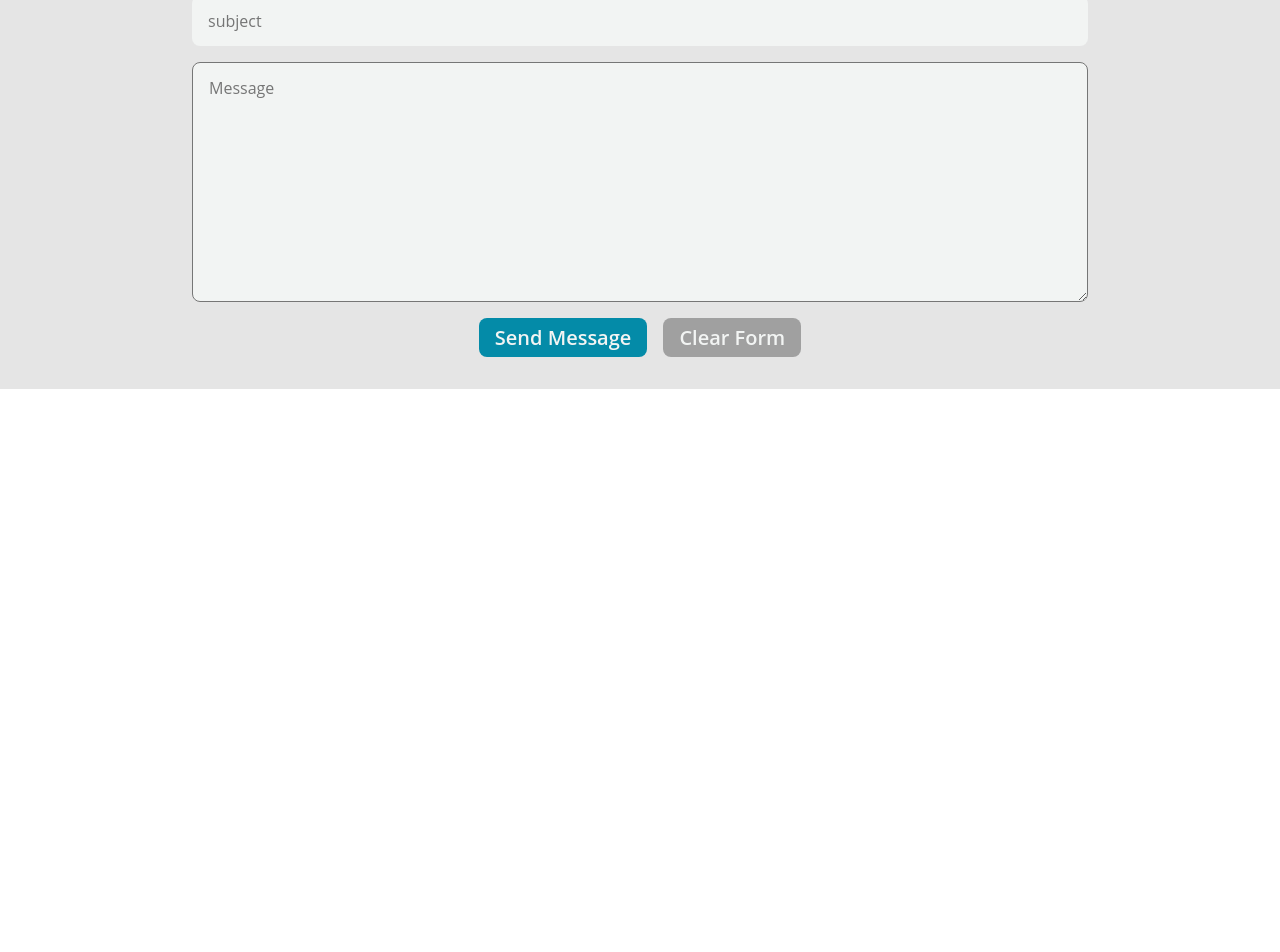
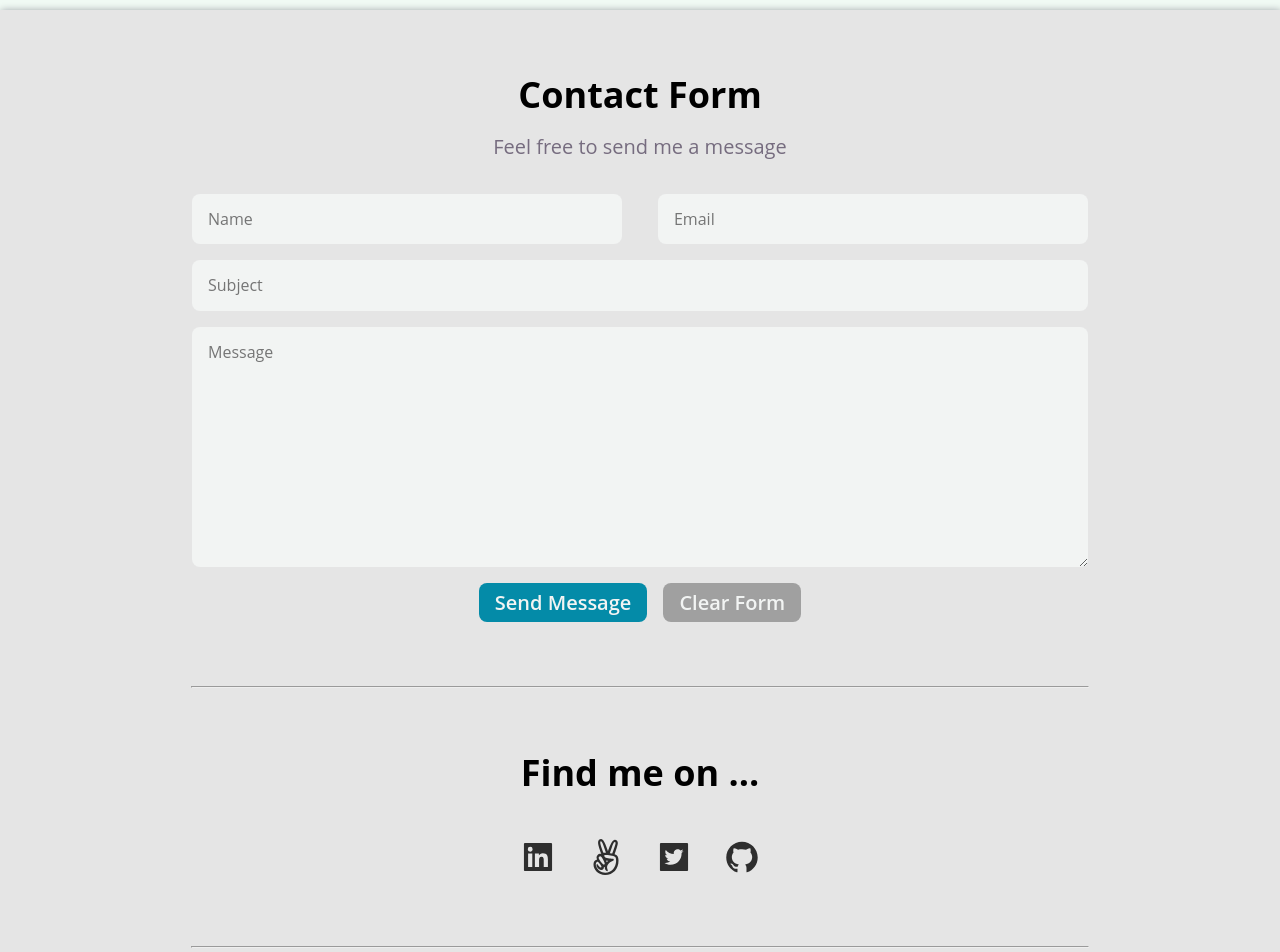
Before and after one commit to saied2035/My-portfolio, a React (Create React App) app: page / in a window 1280 px wide. Shown: the part 3020-3972 px from the top of the page. Before the commit the page ends 3409 px from the top, so only its background shows below. Built offline with nearby package versions, Linux system fonts and the light colour scheme; a web font is replaced by a local one.

Commit message:
finish social media links

```diff
--- a/src/components/contactSection/contactForm/contactForm.js
+++ b/src/components/contactSection/contactForm/contactForm.js
@@ -16,9 +16,9 @@ const ContactForm = () => {
         style={{ marginLeft: 'auto' }}
         required
       />
-      <input className="w-100 br3 pa3" placeholder="subject" type="text" required />
+      <input className="w-100 br3 pa3" placeholder="Subject" type="text" required />
       <textarea className="w-100 br3 pa3" placeholder="Message" required />
-      <div className="flex flex-row-ns flex-column justify-center mb4" style={{ gap: '0.5rem 1rem' }}>
+      <div className="flex flex-row-ns flex-column justify-center" style={{ gap: '0.5rem 1rem' }}>
         <input
           className="submit-btn pointer pa2 pl3 pr3 br3 tc b--none center f4 fw6"
           type="submit"
--- a/src/components/contactSection/contactSection.css
+++ b/src/components/contactSection/contactSection.css
@@ -41,6 +41,17 @@ textarea {
   transform: scale(1.1);
 }
 
+.social-link {
+  transition: 0.5s;
+  color: rgba(0, 0, 0, 0.8);
+}
+
+.social-link:hover {
+  transform: scale(1.1);
+  color: #048ba8;
+}
+
+.social-link:active,
 .reset-btn:active {
   transform: scale(0.9);
 }
--- a/src/components/contactSection/contactSection.js
+++ b/src/components/contactSection/contactSection.js
@@ -1,5 +1,6 @@
 import './contactSection.css';
 import ContactForm from './contactForm/contactForm';
+import SocialMedia from './socialMedia/socialMedia';
 
 const ContactSection = () => (
   <section
@@ -7,7 +8,10 @@ const ContactSection = () => (
     id="contact"
     style={{ boxShadow: '1px 1px 0.5rem #766C7F', backgroundColor: 'rgba(0, 0, 0, 0.1)' }}
   >
+    <p className="f2 tc w-100 mb0 mt5 b" style={{ color: '  ' }}>Contact Form</p>
+    <p className="f4 w-100 tc" style={{ color: '#766C7F' }}>Feel free to send me a message</p>
     <ContactForm />
+    <SocialMedia />
   </section>
 );
 export default ContactSection;
--- /dev/null
+++ b/src/components/contactSection/socialMedia/socialMedia.js
@@ -0,0 +1,12 @@
+import SocialMediaList from './socialMediaList/socialMediaList';
+
+const SocialMedia = () => (
+  <>
+    <hr className="w-70 bg-black ma5" />
+    <h2 className="f2 mt0">Find me on ...</h2>
+    <SocialMediaList />
+    <hr className="w-70 bg-black ma5" />
+  </>
+);
+
+export default SocialMedia;
--- /dev/null
+++ b/src/components/contactSection/socialMedia/socialMediaList/mediaLinks.js
@@ -0,0 +1,8 @@
+const links = [
+  'https://www.linkedin.com/in/saiedgaffer/',
+  'https://angel.co/u/saiedgaffer/',
+  'https://twitter.com/SaiedGaffer/',
+  'https://github.com/saied2035/',
+];
+
+export default links;
--- /dev/null
+++ b/src/components/contactSection/socialMedia/socialMediaList/socialMediaList.js
@@ -0,0 +1,30 @@
+import { AiFillGithub, AiFillLinkedin, AiFillTwitterSquare } from 'react-icons/ai';
+import { FaAngellist } from 'react-icons/fa';
+import links from './mediaLinks';
+
+const SocialMediaList = () => (
+  <ul className="list flex justify-center pa0 mb0" style={{ gap: '2rem' }}>
+    <li>
+      <a className="f2" href={links[0]} target="_blank" rel="noreferrer">
+        <AiFillLinkedin className="social-link" />
+      </a>
+    </li>
+    <li>
+      <a className="f2" href={links[1]} target="_blank" rel="noreferrer">
+        <FaAngellist className="social-link" />
+      </a>
+    </li>
+    <li>
+      <a className="f2" href={links[2]} target="_blank" rel="noreferrer">
+        <AiFillTwitterSquare className="social-link" />
+      </a>
+    </li>
+    <li>
+      <a className="f2" href={links[3]} target="_blank" rel="noreferrer">
+        <AiFillGithub className="social-link" />
+      </a>
+    </li>
+  </ul>
+);
+
+export default SocialMediaList;
--- a/src/components/portfolio/portfolio.js
+++ b/src/components/portfolio/portfolio.js
@@ -10,14 +10,14 @@ const Portfolio = () => (
       backgroundColor: 'rgba(206, 237, 219, 0.3)',
     }}
   >
-    <p className="f2 tc w-100 mb0 b" style={{ color: '#0a0908' }}>My recent work.</p>
-    <p className="f4 w-100 tc" style={{ color: '#766C7F' }}>Take a look at some work that I am proud of.</p>
+    <p className="f2 tc w-100 mb0 b" style={{ color: '#0a0908' }}>My recent work</p>
+    <p className="f4 w-100 tc" style={{ color: '#766C7F' }}>Take a look at some work that I am proud of</p>
     <Projects />
     <p className="f4 w-100 tc" style={{ color: '#766C7F' }}>Would you like to contact me?</p>
     <a
       role="button"
       href="#contact"
-      className="pa4 pl5-ns pr5-ns pl3 pr3 f4 mt2 br-pill mb4 tc"
+      className="pa4 pl5-ns pr5-ns pl3 pr3 f4 mt2 br-pill mb6 tc"
       style={{
         color: '#FFF',
         backgroundColor: '#048ba8',
--- a/src/index.css
+++ b/src/index.css
@@ -1,6 +1,7 @@
 @import url('https://fonts.cdnfonts.com/css/open-sans');
 
-input {
+input,
+textarea {
   border: none;
 }
 
```
